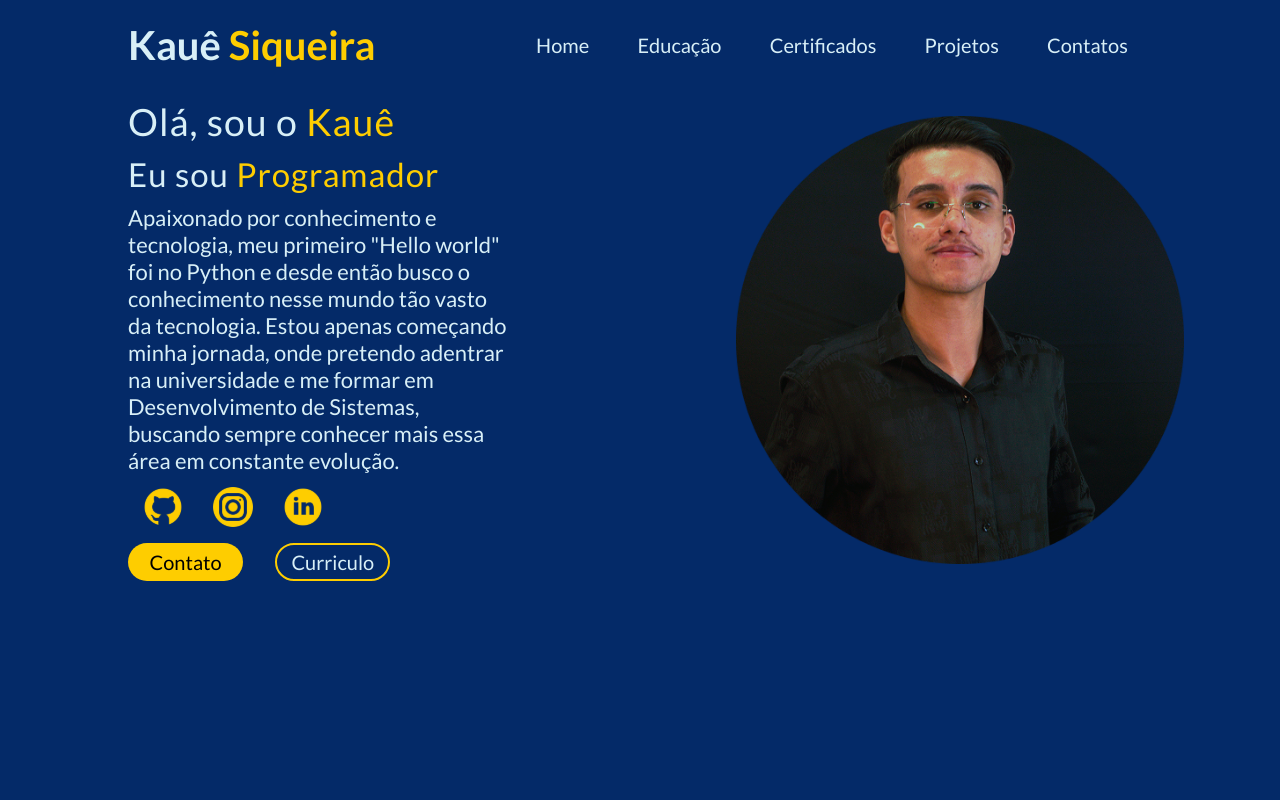
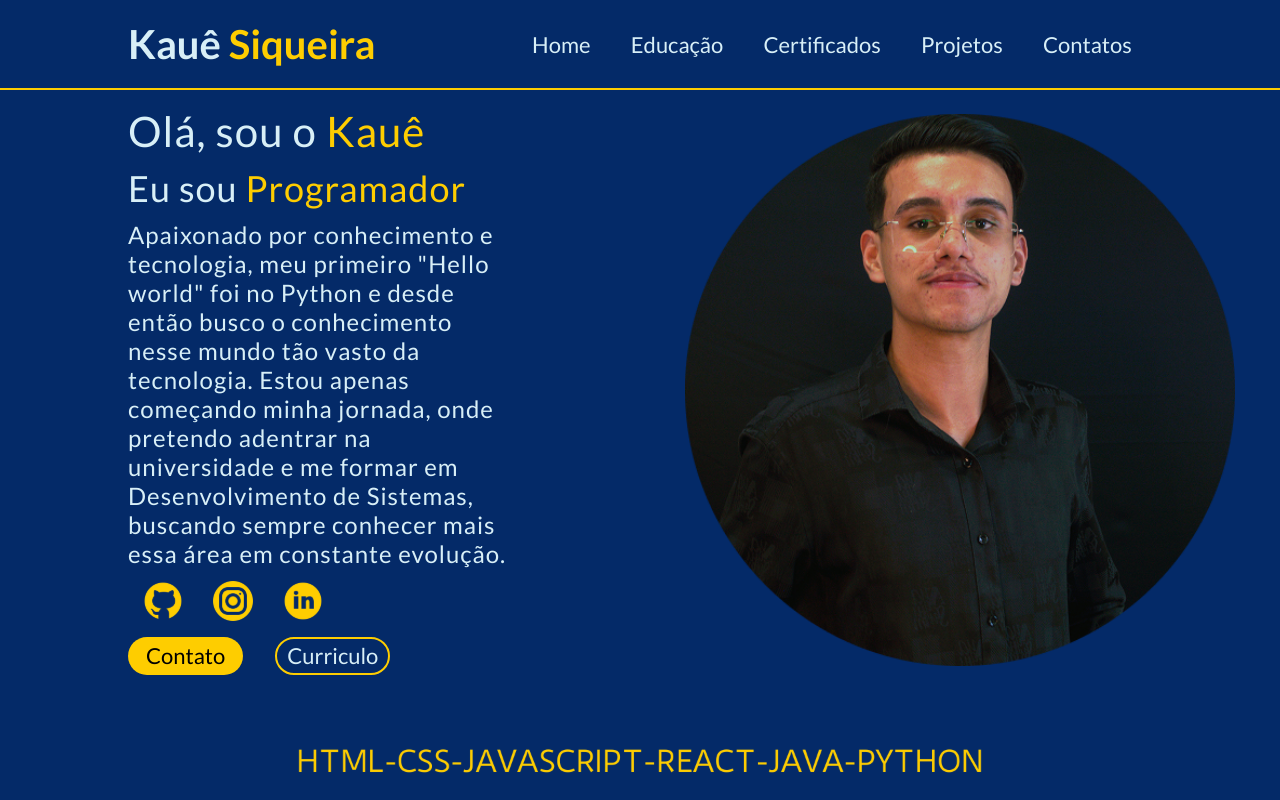
Before and after one commit to KaueSiqueira54/portfolio_new, a React (Vite) app: page / in a window 1280 px wide. Shown: the top 800 px of the page. Built offline with nearby package versions, Linux system fonts and the light colour scheme.

Commit message:
Ajustes nos tamanhos dos itens

```diff
--- a/src/styles/Header/Header.module.css
+++ b/src/styles/Header/Header.module.css
@@ -1,6 +1,8 @@
 @import url(../style.css);
 
 .header {
+  position: sticky;
+  top: 0;
   width: 100%;
   height: 90px;
   background-color: var(--azul);
@@ -8,6 +10,7 @@
   flex-direction: row;
   justify-content: space-evenly;
   align-items: center;
+  border-bottom: 2px solid var(--amarelo);
 }
 
 .div_text {
@@ -15,6 +18,12 @@
   height: auto;
   text-align: left;
   align-items: center;
+}
+
+.div_text:hover {
+  transform: scale(1.05);
+  transition: 0.2s ease-in-out;
+  cursor: pointer;
 }
 
 .text_h1 {
@@ -42,7 +51,7 @@
 .nav_links a {
   text-decoration: none;
   color: var(--gelo);
-  font-size: 20px;
+  font-size: 22px;
 }
 
 .nav_links a:hover {
--- a/src/styles/Section_tres/Section_tres.module.css
+++ b/src/styles/Section_tres/Section_tres.module.css
@@ -2,7 +2,7 @@
 
 .sec {
   width: 100%;
-  height: 2000px;
+  height: 290vh;
   background-color: var(--azul);
   display: flex;
   flex-direction: column;
@@ -73,10 +73,11 @@
 
 .texts h3 {
   font-size: 28px;
+  font-weight: 600;
 }
 
 .texts p {
-  font-size: 20px;
+  font-size: 24px;
 }
 
 /* Edu 2 */
--- a/src/styles/Section_um/Section_um.module.css
+++ b/src/styles/Section_um/Section_um.module.css
@@ -2,7 +2,7 @@
 
 .sec_um {
   width: 100%;
-  height: 100vh;
+  height: auto;
   background-color: var(--azul);
   display: flex;
 }
@@ -11,7 +11,7 @@
 
 .div_um {
   width: 50%;
-  height: 500px;
+  height: 600px;
   display: flex;
   flex-direction: column;
   align-items: center;
@@ -26,13 +26,13 @@
   width: 60%;
   height: auto;
   color: var(--gelo);
-  font-size: 25px;
+  font-size: 28px;
   font-weight: 400;
   letter-spacing: 1px;
 }
 
 .text_dois {
-  font-size: 22px;
+  font-size: 24px;
 }
 
 .text_um span,
@@ -50,7 +50,8 @@
 
 .text_p p {
   color: var(--gelo);
-  font-size: 22px;
+  font-size: 24px;
+  letter-spacing: 1px;
 }
 
 /* Div redes */
@@ -79,7 +80,7 @@
   width: 30%;
   height: 38px;
   border-radius: 20px;
-  font-size: 20px;
+  font-size: 22px;
 }
 
 .btn_1 {
@@ -113,10 +114,10 @@
   display: flex;
   align-items: center;
   justify-content: center;
-  height: 500px;
+  height: 600px;
 }
 
 .div_dois img {
-  width: 70%;
+  width: 550px;
   height: auto;
 }
```
